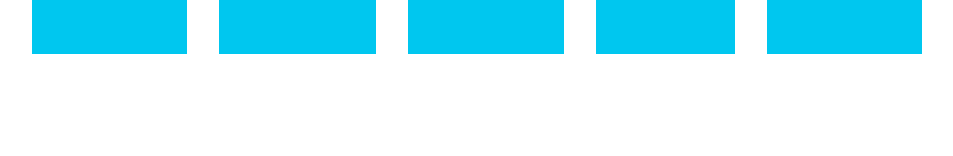
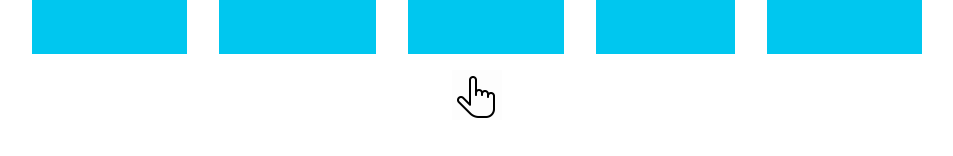
Before and after one commit to jbuyu/emoji-bubble, a React (Create React App) app: page / in a window 1280 px wide. Shown: the part 156-312 px from the top of the page, without its empty margins (163-1116 px from the left). Built offline with nearby package versions, Linux system fonts and the light colour scheme.

Commit message:
adds animated icon

```diff
--- a/src/components/Emoji/EmojiBoard.jsx
+++ b/src/components/Emoji/EmojiBoard.jsx
@@ -3,6 +3,7 @@
 import EmojiButton from "./EmojiButton";
 import EmojiBubble from "./EmojiBubble";
 import EmojiBoardWrapper from "./EmojiBoardWrapper";
+import loading from "../../loading.gif";
 import { generate } from "short-id";
 import AutoExpire from "../AutoExpire";
 const EmojiBoard = () => {
@@ -108,6 +109,13 @@
           />
         </AutoExpire>
       ))}
+      <div>
+        <img
+          style={{ width: "50px", height: "50px" }}
+          src={loading}
+          alt="loading"
+        />
+      </div>
     </div>
   );
 };
```
Also changed, not shown: src/loading.gif (added).
